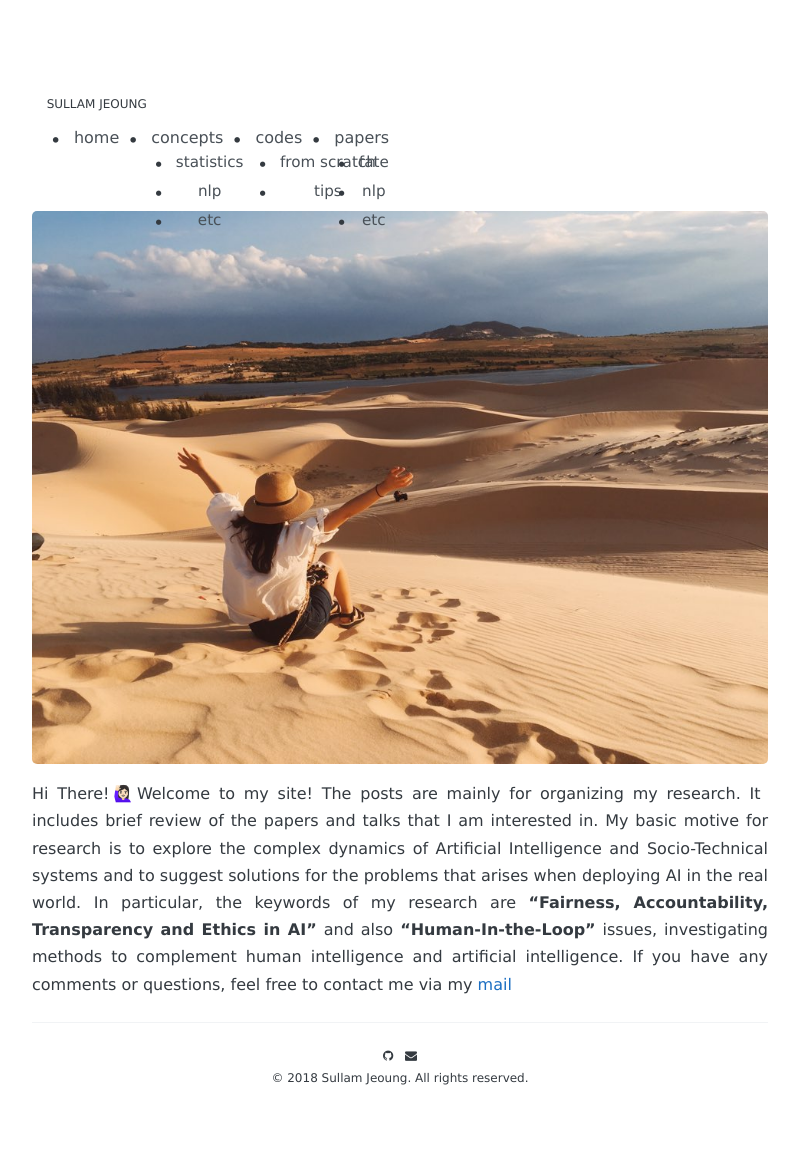
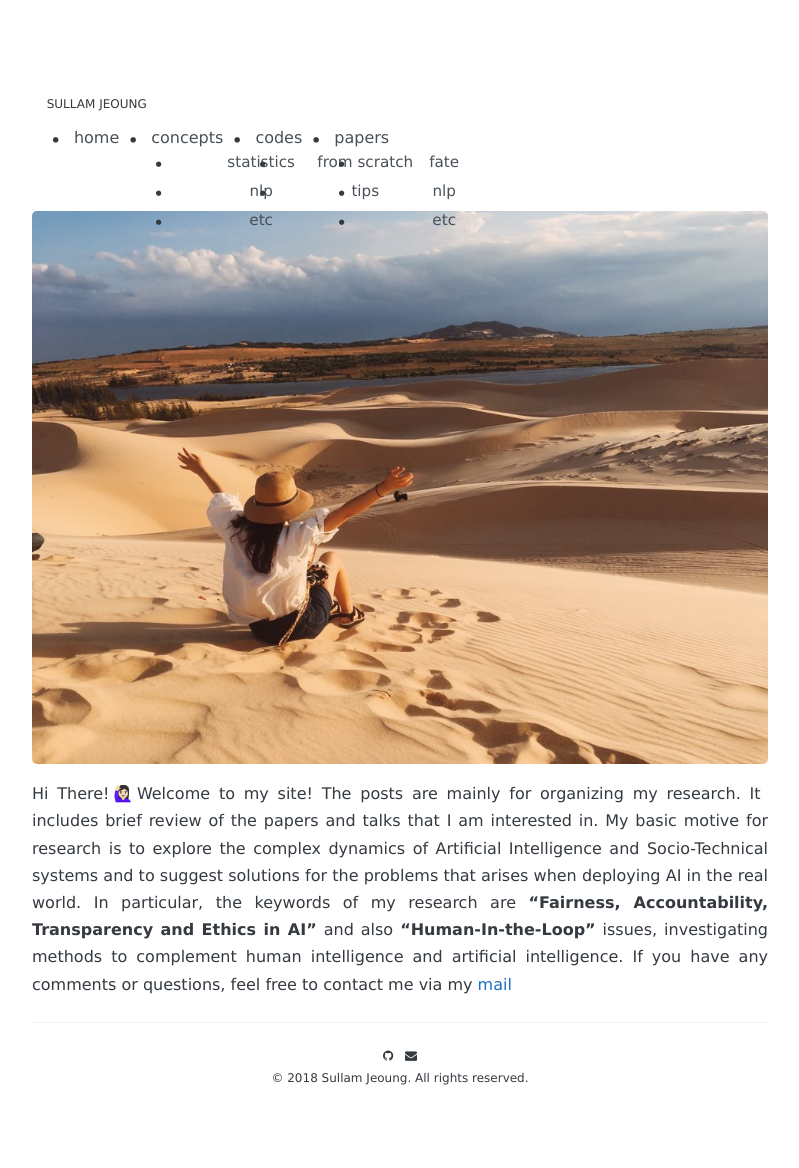
Before and after one commit to sullamij/sullamij.research.github.io, a Jekyll site: the page built from index.md, in a window 1280 px wide. Shown: the whole page, without its empty margins (240-1039 px from the left). Built offline with Jekyll 4.4.1, drawn with Linux system fonts in a browser that asks for light colours; some web fonts are replaced; the list of posts is cut into pages by our own code.

Commit message:
Update _site.scss

```diff
--- a/_sass/_site.scss
+++ b/_sass/_site.scss
@@ -78,14 +78,21 @@ body {
     }
 
     .cat1 {
-      list-style:none;
+      list-style: none;
       padding:0;
       display:inline-block;
       margin:0 auto;
     }
 
     .cat1 ul {
-      list-style:none;
+      list-style: none;
+      padding:0;
+      display:inline-block;
+      margin:0 auto;
+    }
+
+    ul {
+      list-style: none;
       padding:0;
       display:inline-block;
       margin:0 auto;
@@ -108,10 +115,13 @@ body {
 
     li ul{
       display:none;
+      height:auto;
       position:absolute;
       padding:0px;
       margin:0px;
       border:0px;
+      width:200px;
+      z-index:200;
     }
 
     li:hover ul{
```
